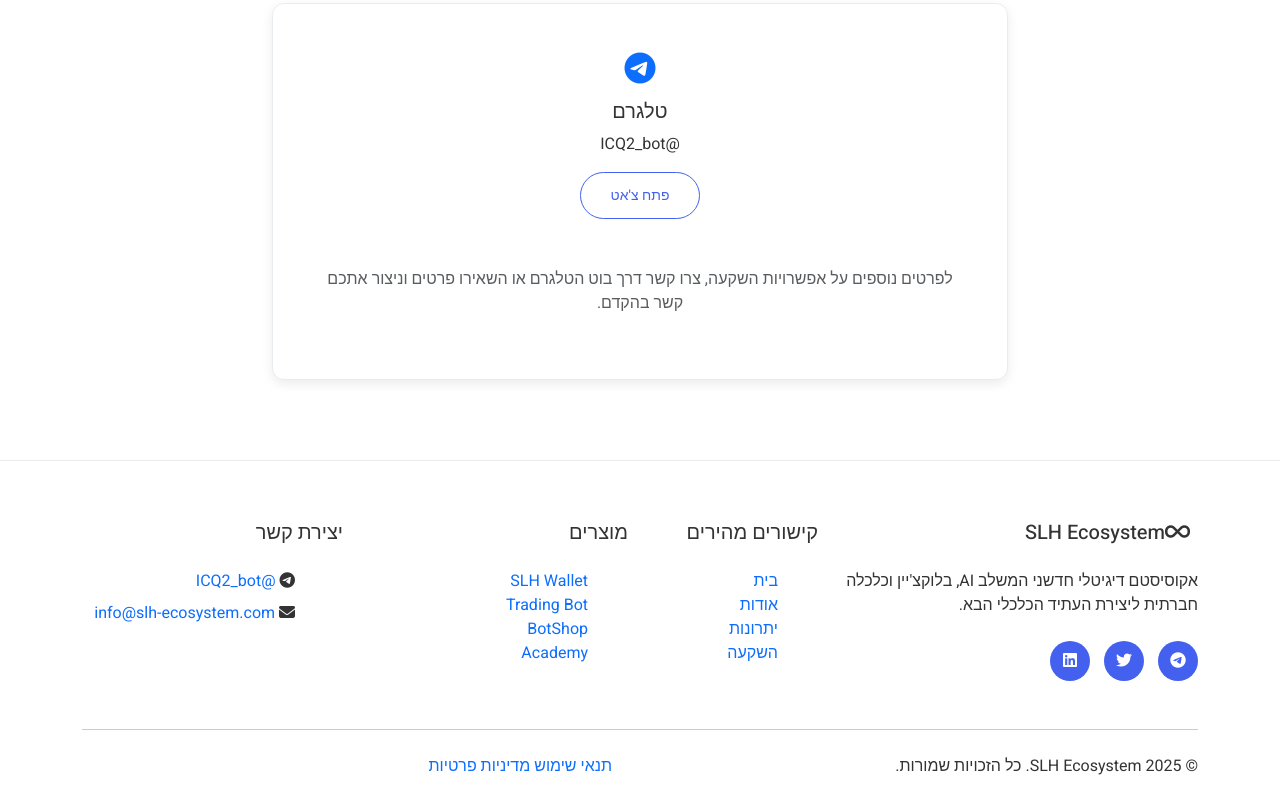
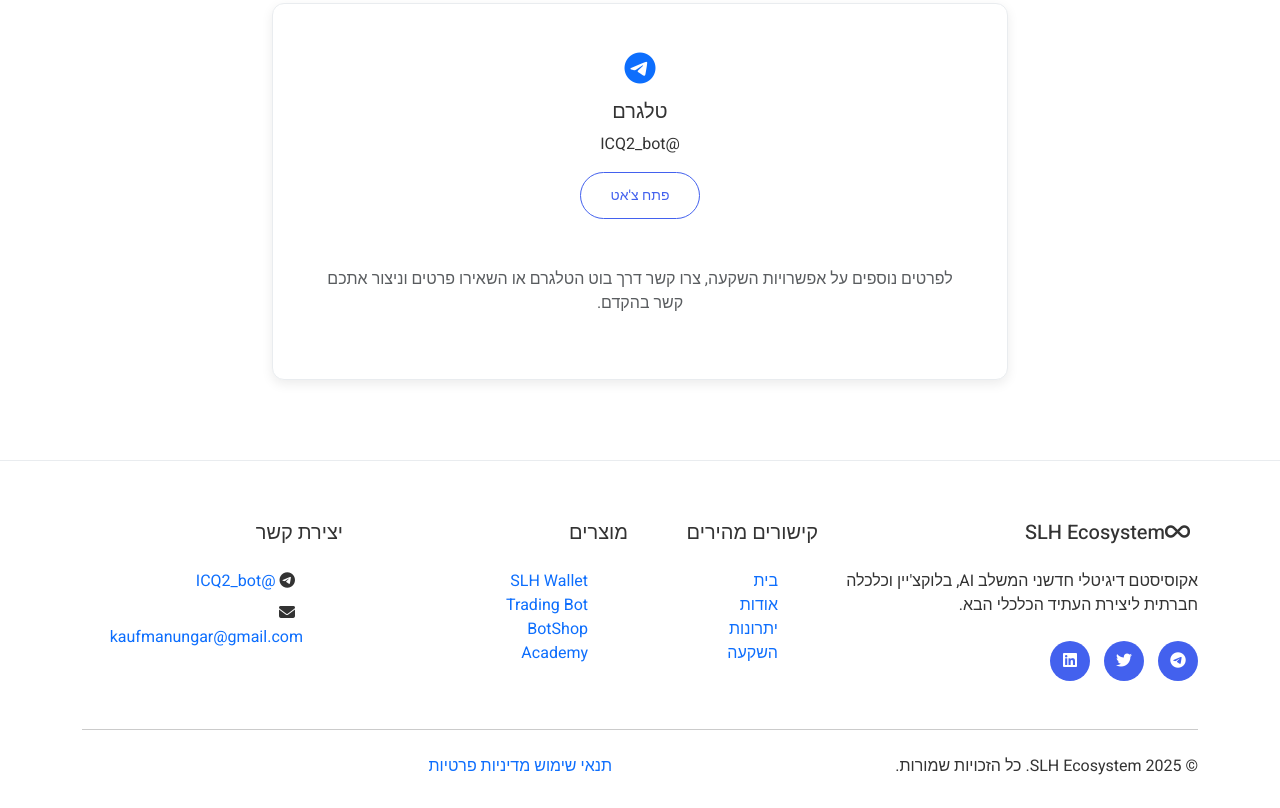
Before and after one commit to osifeu-prog/PROMO, a plain HTML site: page docs/index.html in a window 1280 px wide. Shown: the part 6686-7494 px from the top of the page. Drawn offline with nearby package versions, Linux system fonts and the light colour scheme.

Commit message:
Update index.html

```diff
--- a/docs/index.html
+++ b/docs/index.html
@@ -899,7 +899,7 @@
                         </li>
                         <li class="mb-2">
                             <i class="fas fa-envelope me-2"></i>
-                            <a href="mailto:info@slh-ecosystem.com" class="text-decoration-none">info@slh-ecosystem.com</a>
+                            <a href="mailto:"kaufmanungar@gmail.com" class="text-decoration-none">kaufmanungar@gmail.com</a>
                         </li>
                     </ul>
                 </div>
```
